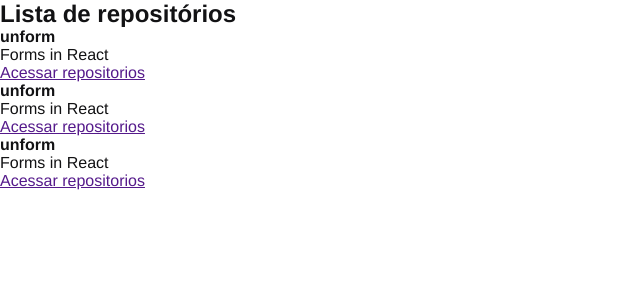
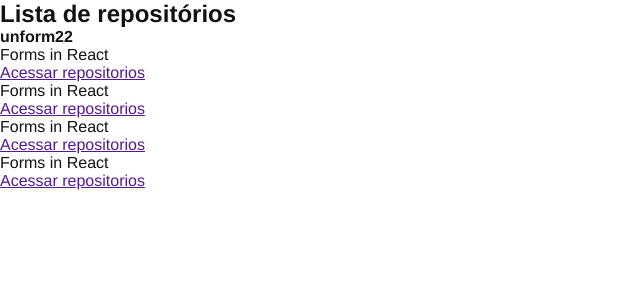
Before and after one commit to pvcapuano/Ignite, a React (Create React App) app in the folder 01-github-explorer/: page / in a window 1280 px wide. Shown: the top 300 px of the page, without its empty margins (0-640 px from the left). Built offline with nearby package versions, Linux system fonts and the light colour scheme.

Commit message:
repository item component

```diff
--- /dev/null
+++ b/01-github-explorer/src/components/RepositoryItem.jsx
@@ -0,0 +1,10 @@
+export function RepositoryItem(props) {
+  return (
+    <li>
+      <strong>{props.repository}</strong>
+      <p>Forms in React</p>
+
+      <a href="">Acessar repositorios</a>
+    </li>
+  );
+}
--- a/01-github-explorer/src/components/RepositoryList.jsx
+++ b/01-github-explorer/src/components/RepositoryList.jsx
@@ -1,27 +1,15 @@
+import { RepositoryItem } from "./RepositoryItem";
+
 export function RepositoryList() {
   return (
     <section className="repository-list">
       <h1>Lista de repositórios</h1>
 
       <ul>
-        <li>
-          <strong>unform</strong>
-          <p>Forms in React</p>
-
-          <a href="">Acessar repositorios</a>
-        </li>
-        <li>
-          <strong>unform</strong>
-          <p>Forms in React</p>
-
-          <a href="">Acessar repositorios</a>
-        </li>
-        <li>
-          <strong>unform</strong>
-          <p>Forms in React</p>
-
-          <a href="">Acessar repositorios</a>
-        </li>
+        <RepositoryItem repository="unform22" />
+        <RepositoryItem />
+        <RepositoryItem />
+        <RepositoryItem />
       </ul>
     </section>
   );
```
